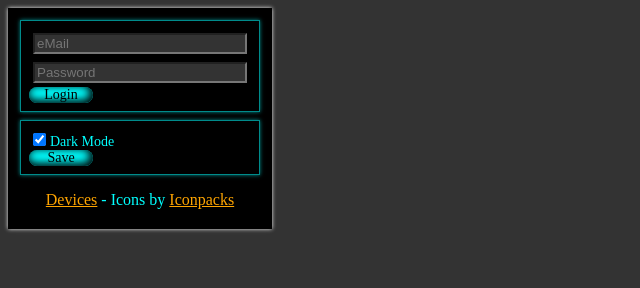
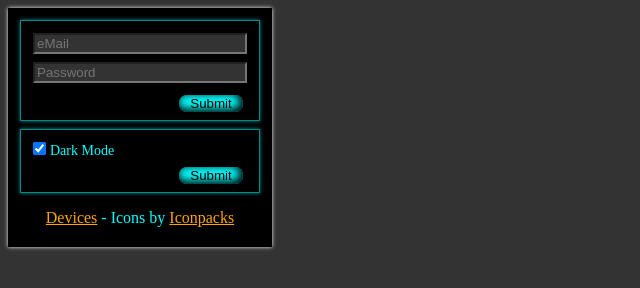
Before and after one commit to GeorgeSchafer/SmartRent-Chrome-Extension, a browser extension: page options.html in a window 1280 px wide. Shown: the whole page, without its empty margins (0-640 px from the left). Drawn offline with Linux system fonts and the light colour scheme.

Commit message:
added gitignore back, converted btn divs to input

```diff
--- a/js/options.js
+++ b/js/options.js
@@ -1,4 +1,4 @@
-import { SmartRentAPI as srapi } from './SmartRentApi.js';
+import { SmartRentAPI as smart_rent_api } from './SmartRentApi.js';
 import { fn as common, pref } from './common.js'
 
 const fns = {
@@ -21,6 +21,7 @@ const fns = {
         els.email.appendChild(document.createElement('input'));
         els.email.querySelector('input').id = 'email';
         els.email.querySelector('input').type = 'email';
+        els.email.querySelector('input').minlength = 5;
         els.email.querySelector('input').placeholder = 'eMail';
         els.email.querySelector('input').required = true;
         els.login.appendChild(els.email);
@@ -29,12 +30,14 @@ const fns = {
         els.password.appendChild(document.createElement('input'));
         els.password.querySelector('input').id = 'password';
         els.password.querySelector('input').type = 'password';
+        els.password.querySelector('input').minlength = 8;
         els.password.querySelector('input').placeholder = 'Password';
         els.password.querySelector('input').required = true;
         els.login.appendChild(els.password);
 
-        els.loginbtn = document.createElement('div');
-        els.loginbtn.classList.add('btn');
+        els.loginbtn = document.createElement('input');
+        els.loginbtn.type = "submit";
+        // els.loginbtn.classList.add('btn');
         els.loginbtn.id = 'loginbtn';
         els.loginbtn.textContent = 'Login';
         els.login.appendChild(els.loginbtn);
@@ -52,8 +55,8 @@ const fns = {
         els.ui_options.querySelector('label').appendChild(els.dark_preference);
         els.ui_options.querySelector('label').appendChild(document.createTextNode('Dark Mode'));
 
-        els.save = document.createElement('div');
-        els.save.classList.add('btn')
+        els.save = document.createElement('input');
+        els.save.type = 'submit';
         els.save.id = 'save';
         els.save.textContent = 'Save';
         els.ui_options.appendChild(els.save);
@@ -64,7 +67,7 @@ const fns = {
 
     login(){
 
-        session.response = srapi.session(els.email.querySelector('input').value, els.password.querySelector('input').value);
+        session.response = smart_rent_api.session(els.email.querySelector('input').value, els.password.querySelector('input').value);
 
         if(session.response.status === 201){
             session.user_id = srsession.user_id;
@@ -102,25 +105,25 @@ const fns = {
 
     // save options to storage - Google examples are not working - trying something else.
     save_options(){
-        common.updateDark(els.dark_preference.checked);
-        els.save.textContent = 'Saved!';
-        setTimeout(()=>{els.save.textContent = 'Save'}, 500);
-    },
     // /**
     //  *  chrome.storage.sync.set({ key: value }).then(() => {
     //         console.log('Value is set to ' + value);
     //     });
     // */
+        common.updateDark(els.dark_preference.checked);
+        els.save.textContent = 'Saved!';
+        setTimeout(()=>{els.save.textContent = 'Save'}, 500);
+    },
     restore_options(){
-
-
-    }
-
     /**
         chrome.storage.sync.get(['key']).then((result) => {
             console.log('Value currently is ' + result.key);
         });
      */
+
+    }
+
+
 
 };
 
--- a/styles/mode-dark.css
+++ b/styles/mode-dark.css
@@ -8,7 +8,7 @@ form, p, footer, .device-wrapper, .code-wrapper {
     color: cyan;
 }
 
-button, .btn {
+button, .btn, input[type="submit"] {
     background-color:cyan;
     color: #000;
     box-shadow: -2px -2px 8px 1px black inset;
@@ -21,3 +21,7 @@ a {
 .wrapper {
     background-color: #000;
 }
+
+.disabled {
+    opacity: 0.25;
+}
```
Also changed, not shown: styles/snips.css (added, +9 -0 lines), 1 other file.
